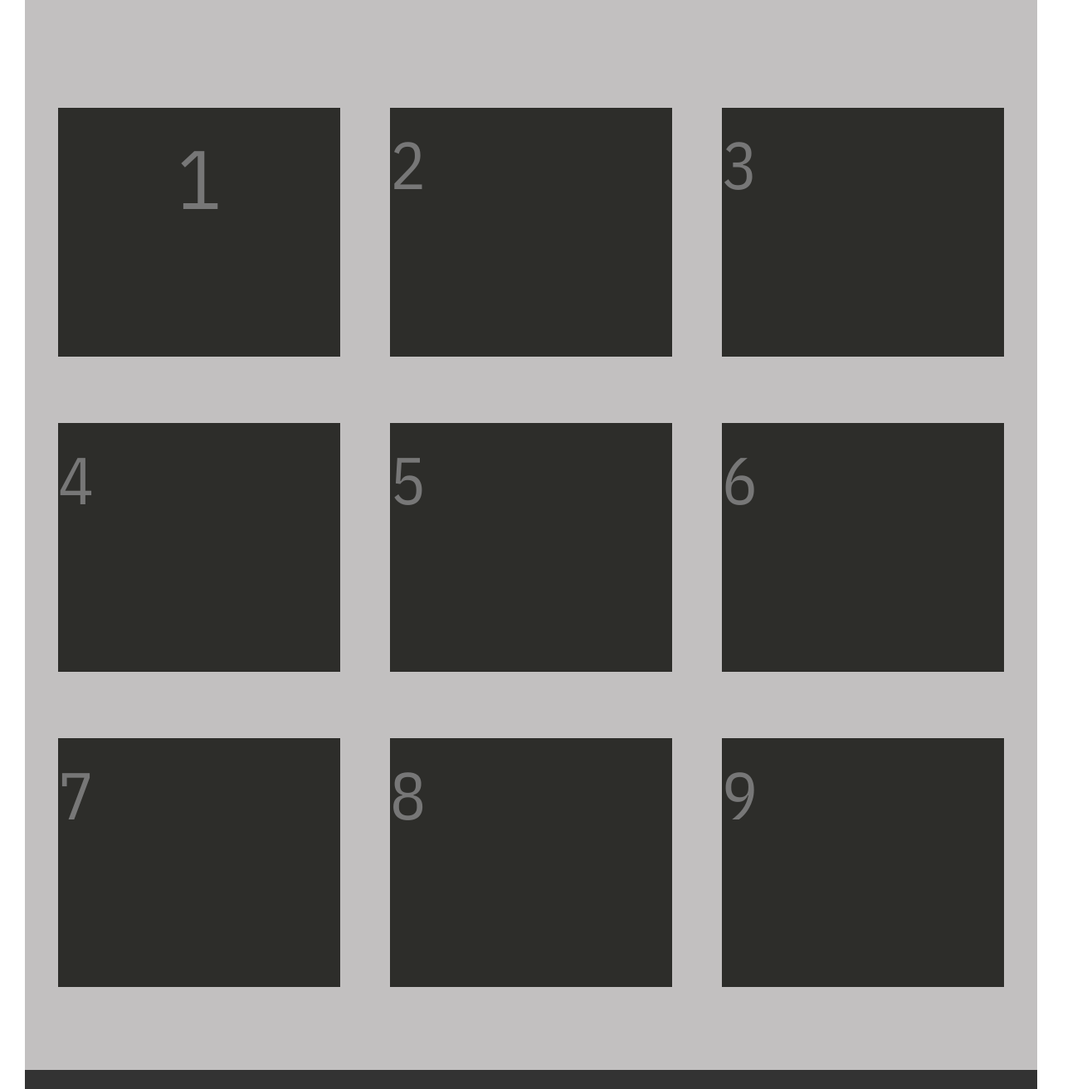
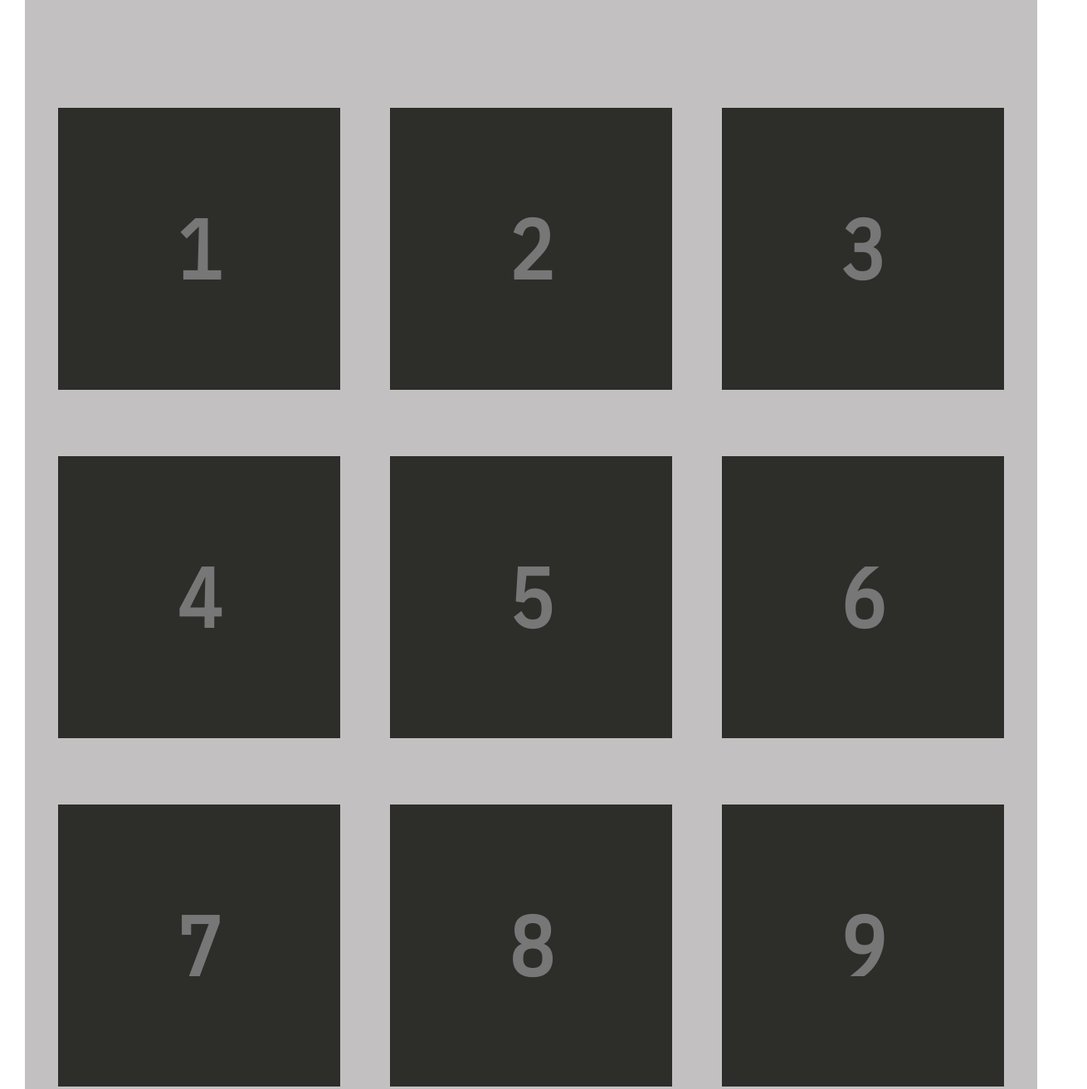
Before and after one commit to endiluong/LUD-pro, a website: page jssec.html in a window 1280 px wide. Shown: the part 460-1773 px from the top of the page at 83% size, 1310 px wide, since content can reach past the window. Drawn offline with nearby package versions, Linux system fonts and the light colour scheme.

Commit message:
updating js

```diff
--- a/jssec.html
+++ b/jssec.html
@@ -17,12 +17,12 @@
 
 <body>
     <header class="jss_header">
-        <div class="jss_header-img">
         <h2 class="heading-secondary jss_heading">
             {Javascript}
         </h2>
+        <div class="jss_header-img">
+
         </div>
-
     </header>
     <section class="js_section">
         <div class="row u-padding-top-huge">
@@ -30,12 +30,14 @@
                 <div class="js_card">
                     <div class="js_card_side">
                         <div class=" js_card_side js_card_side_front">
-                            <div class="js_card_text">
+                            <H3 class="js_card_text">
                                 1
+                            </H3>
                         </div>
-                        </div>
-                        <div class="js_card_side js_card_side_back">
-
+                        <div class="js_card_side js_card_side_back js_card_side_back-1">
+                            <H3 class="js_card_text ">
+                                There
+                            </H3>
                         </div>
                     </div>
                 </div>
@@ -44,10 +46,14 @@
                 <div class="js_card">
                     <div class="js_card_side">
                         <div class=" js_card_side js_card_side_front">
+                            <H3 class="js_card_text">
                                 2
+                            </H3>
                         </div>
-                        <div class="js_card_side js_card_side_back">
-
+                        <div class="js_card_side js_card_side_back js_card_side_back-2">
+                            <H3 class="js_card_text">
+                                Still
+                            </H3>
                         </div>
                     </div>
                 </div>
@@ -56,10 +62,14 @@
                 <div class="js_card">
                     <div class="js_card_side">
                         <div class=" js_card_side js_card_side_front">
+                            <H3 class="js_card_text">
                                 3
+                            </H3>
                         </div>
-                        <div class="js_card_side js_card_side_back">
-
+                        <div class="js_card_side js_card_side_back js_card_side_back-1">
+                            <H3 class="js_card_text">
+                                Have
+                            </H3>
                         </div>
                     </div>
                 </div>
@@ -70,10 +80,14 @@
                 <div class="js_card">
                     <div class="js_card_side">
                         <div class=" js_card_side js_card_side_front">
+                            <H3 class="js_card_text">
                                 4
+                            </H3>
                         </div>
-                        <div class="js_card_side js_card_side_back">
-
+                        <div class="js_card_side js_card_side_back js_card_side_back-2">
+                            <H3 class="js_card_text">
+                                Nothing
+                            </H3>
                         </div>
                     </div>
                 </div>
@@ -82,10 +96,14 @@
                 <div class="js_card">
                     <div class="js_card_side">
                         <div class=" js_card_side js_card_side_front">
+                            <H3 class="js_card_text">
                                 5
+                            </H3>
                         </div>
-                        <div class="js_card_side js_card_side_back">
-
+                        <div class="js_card_side js_card_side_back js_card_side_back-1">
+                            <H3 class="js_card_text">
+                                Inside
+                            </H3>
                         </div>
                     </div>
                 </div>
@@ -94,14 +112,19 @@
                 <div class="js_card">
                     <div class="js_card_side">
                         <div class=" js_card_side js_card_side_front">
+                            <H3 class="js_card_text">
                                 6
+                            </H3>
                         </div>
-                        <div class="js_card_side js_card_side_back">
-
+                        <div class="js_card_side js_card_side_back js_card_side_back-2">
+                            <H3 class="js_card_text">
+                                Yet
+                            </H3>
                         </div>
                     </div>
                 </div>
             </div>
+
 
 
         </div>
@@ -110,10 +133,14 @@
                 <div class="js_card">
                     <div class="js_card_side">
                         <div class=" js_card_side js_card_side_front">
+                            <H3 class="js_card_text">
                                 7
+                            </H3>
                         </div>
-                        <div class="js_card_side js_card_side_back">
-
+                        <div class="js_card_side js_card_side_back js_card_side_back-1">
+                            <H3 class="js_card_text">
+                                Working
+                            </H3>
                         </div>
                     </div>
                 </div>
@@ -122,10 +149,14 @@
                 <div class="js_card">
                     <div class="js_card_side">
                         <div class=" js_card_side js_card_side_front">
+                            <H3 class="js_card_text">
                                 8
+                            </H3>
                         </div>
-                        <div class="js_card_side js_card_side_back">
-
+                        <div class="js_card_side js_card_side_back js_card_side_back-2">
+                            <H3 class="js_card_text">
+                                On
+                            </H3>
                         </div>
                     </div>
                 </div>
@@ -134,15 +165,18 @@
                 <div class="js_card">
                     <div class="js_card_side">
                         <div class=" js_card_side js_card_side_front">
+                            <H3 class="js_card_text">
                                 9
+                            </H3>
                         </div>
-                        <div class="js_card_side js_card_side_back">
-
+                        <div class="js_card_side js_card_side_back js_card_side_back-1">
+                            <H3 class="js_card_text">
+                                Update
+                            </H3>
                         </div>
                     </div>
                 </div>
             </div>
-
         </div>
     </section>
 
@@ -159,7 +193,7 @@
                 <div class="footer_navigation">
                     <ul class="footer_list">
                         <li class="footer_item">
-                            <a href="#" class="footer_link">Company</a>
+                            <a href="#" class="footer_link">About Me</a>
                         </li>
                         <li class="footer_item">
                             <a href="#" class="footer_link">Contact </a>
--- a/sass/components/_cards.scss
+++ b/sass/components/_cards.scss
@@ -100,7 +100,7 @@
 .js_card {
     border-radius: 3px;
     width: 100%;
-    height: 30rem;
+    height: 34rem;
     perspective: 150rem;
     -moz-perspective: 150rem;
     position: relative;
@@ -111,31 +111,33 @@
         font-size: 8rem;
         transition: all 1.5s ease;
         backface-visibility: hidden;
-        top:0;
+        top: 0;
         left: 0;
-
         &_front {
             position: absolute;
             background-color: $color-card-2-dark;
         }
         &_back {
             position: absolute;
-            background-color: red;
             transform: rotateY(-180deg);
+            &-1 {
+                background-color: $color-blue-mat;
+            }
+            &-2 {
+                background-color: $color-red-mat;
+            }
         }
     }
-    &_text{
-        height: 100%;
+    &_text {
         vertical-align: middle;
         text-align: center;
         font-size: 10rem;
+        margin-top: 25%;
     }
-
-    &:hover &_side_front{
+    &:hover &_side_front {
         transform: rotateY(180deg);
     }
-
-    &:hover &_side_back{
+    &:hover &_side_back {
         transform: rotateY(0deg);
     }
 }
--- a/sass/pages/_jspage.scss
+++ b/sass/pages/_jspage.scss
@@ -4,6 +4,7 @@
     background: #333;
     border-radius: 3px;
     overflow: hidden;
+
     &-img {
         height: 45vh;
         background-image: url(../img/jsie.jpg);
@@ -12,17 +13,19 @@
         background-position: center center;
         transform: translateY(-25%);
         z-index: 1;
-
     }
 }
-.jss_heading{
+
+.jss_heading {
+    width:100%;
+    z-index: 2;
     position: absolute;
-    z-index: 2;
-    transform: translate(170%, 200%);
+    text-align: center;
     color: $color-white;
-    text-align: center;
+    transform: translate(0, 150%);
 }
-.js_section{
+
+.js_section {
     background-color: $color-grey-white-2;
     position: relative;
     padding-bottom: 10rem;
```
Also changed, not shown: css/style.css. Lines whose indentation alone changed are shown as unchanged.
